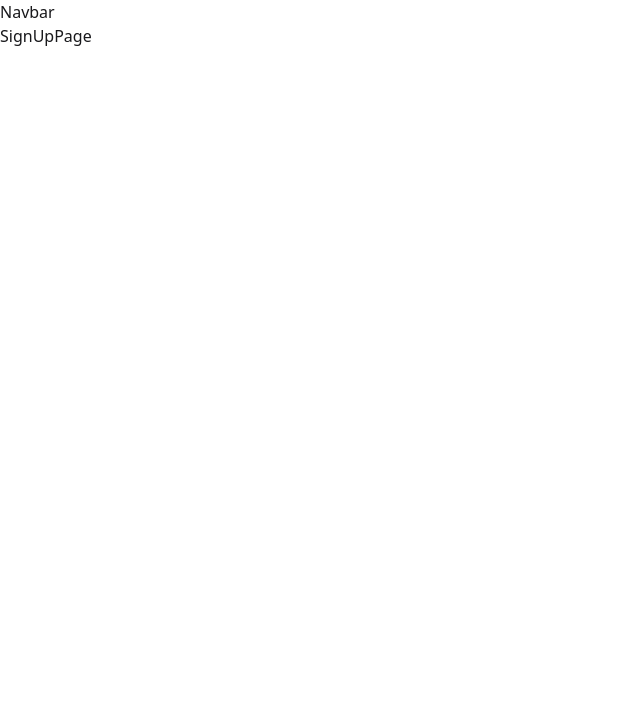
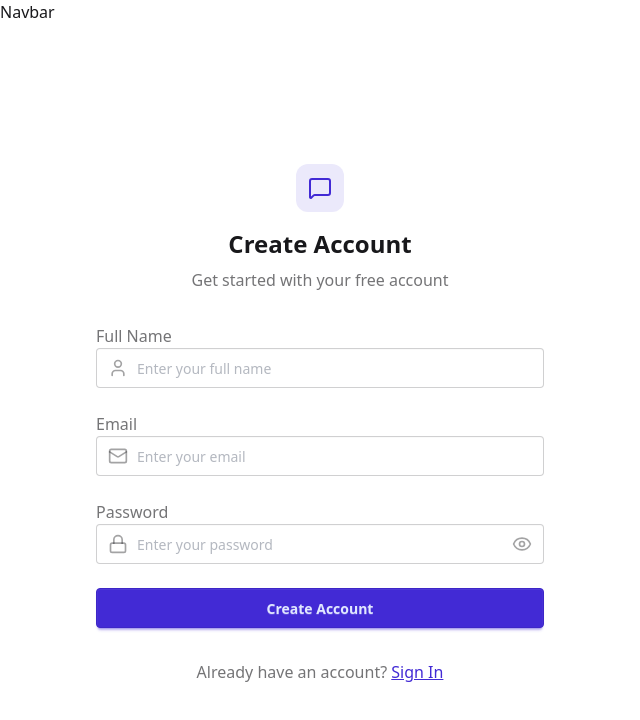
Before and after one commit to yamneg96/chatwebapp, a React app in the folder Frontend/: page /signup in a window 1280 px wide. Shown: the top 720 px of the page, without its empty margins (0-640 px from the left). Built offline with nearby package versions, Linux system fonts and the light colour scheme; no server answers; the HTML template or start-up script is replaced by a standard one.

Commit message:
Left Side of the SignUp Page done and installed lucide-react

```diff
--- a/Frontend/package.json
+++ b/Frontend/package.json
@@ -12,6 +12,7 @@
   "dependencies": {
     "@tailwindcss/vite": "^4.1.15",
     "axios": "^1.12.2",
+    "lucide-react": "^0.545.0",
     "react": "^19.1.1",
     "react-dom": "^19.1.1",
     "react-hot-toast": "^2.6.0",
--- a/Frontend/src/App.jsx
+++ b/Frontend/src/App.jsx
@@ -1,6 +1,6 @@
 import React, { useEffect } from 'react'
 import Navbar from './components/Navbar'
-import {Routes, Route} from "react-router-dom";
+import {Routes, Route, Navigate} from "react-router-dom";
 import HomePage from "./pages/HomePage"
 import SignUpPage from "./pages/SignUpPage"
 import LoginPage from "./pages/LoginPage"
@@ -8,10 +8,11 @@
 import SettingPage from "./pages/SettingPage"
 import { axiosInstance } from './lib/axios';
 import { useAuthStore } from './store/useAuthStore';
+import {Loader} from "lucide-react"
 
 const App = () => {
 
-  const {authUser, checkAuth} = useAuthStore();
+  const {authUser, checkAuth, isCheckingAuth} = useAuthStore();
 
   useEffect(() => {
     checkAuth();
@@ -19,15 +20,21 @@
 
   console.log(authUser);
 
+  if(isCheckingAuth && !authUser) return (
+    <div className='flex items-center justify-center h-screen'>
+      <Loader className="size-10 animate-spin"/>
+    </div>
+  )
+
   return (
     <div>
       <Navbar />
       <Routes>
-        <Route path="/" element={<HomePage />} />
-        <Route path="/signup" element={<SignUpPage />} />
-        <Route path="/login" element={<LoginPage />} />
+        <Route path="/" element={authUser ? <HomePage /> : <Navigate to="/login" />} />
+        <Route path="/signup" element={!authUser ? <SignUpPage /> : <Navigate to="/" />} />
+        <Route path="/login" element={!authUser ? <LoginPage /> : <Navigate to="/" />} />
         <Route path="/setting" element={<SettingPage />} />
-        <Route path="/profile" element={<ProfilePage />} />
+        <Route path="/profile" element={authUser ? <ProfilePage /> : <Navigate to="/login" />} />
       </Routes>
     </div>
   )
--- a/Frontend/src/pages/SignUpPage.jsx
+++ b/Frontend/src/pages/SignUpPage.jsx
@@ -1,8 +1,127 @@
-import React from 'react'
+import {useState} from 'react'
+import { useAuthStore } from '../store/useAuthStore';
+import { Eye, EyeOff, Loader, Lock, Mail, MessageSquare, User } from 'lucide-react';
+import { Link } from 'react-router-dom';
 
 const SignUpPage = () => {
+
+  const [showPassword, setShowPassword] = useState(false);
+  const [formData, setFormData] = useState({
+    fullName: "",
+    email: "",
+    password: "",
+  });
+
+  const {signup, isSigningUp} = useAuthStore();
+
+  const validateForm = () => {}
+  const handleSubmit = (e) => {
+    e.preventDefault();
+  }
+
   return (
-    <div>SignUpPage</div>
+    <div className='min-h-screen grid lg:grid-cols-2'>
+      {/* Left side */}
+      <div className='flex flex-col justify-center items-center p-6 sm:p-12'>
+        <div className='w-full max-w-md space-y-8'>
+          {/* Logo Box */}
+          <div className='text-center mb-8'>
+            <div className='flex flex-col items-center gap-2 group'>
+              <div className='size-12 rounded-xl bg-primary/10 flex items-center justify-center group-hover:bg-primary/20 transition-colors'>
+                <MessageSquare className='size-6 text-primary' />
+              </div>
+              <h1 className='text-2xl font-bold mt-2'>Create Account</h1>
+              <p className='text-base-content/60'>Get started with your free account</p>
+            </div>
+          </div>
+          {/* Form */}
+          <form onSubmit={handleSubmit} className='space-y-6'>
+            <div className='form-control'>
+              <label className='label'>
+                <span className='label-text font-medium'>Full Name</span>
+              </label>
+              <div className='relative'>
+                <div className='absolute z-10 inset-y-0 left-0 pl-3 flex items-center pointer-events-none'>
+                  <User className='size-5 text-base-content/40'/>
+                </div>
+                <input
+                type="text"
+                className={`input input-bordered w-full pl-10 text-gray-500`}
+                placeholder='Enter your full name'
+                value={formData.fullName}
+                onChange={(e) => setFormData({ ...formData, fullName: e.target.value})} />
+              </div>
+            </div>
+
+            <div className='form-control'>
+              <label className='label'>
+                <span className='label-text font-medium'>Email</span>
+              </label>
+              <div className='relative'>
+                <div className='absolute z-10 inset-y-0 left-0 pl-3 flex items-center pointer-events-none'>
+                  <Mail className='size-5 text-base-content/40'/>
+                </div>
+                <input
+                type="text"
+                className={`input input-bordered w-full pl-10 text-gray-500`}
+                placeholder='Enter your email'
+                value={formData.email}
+                onChange={(e) => setFormData({ ...formData, email: e.target.value})} />
+              </div>
+            </div>
+
+            <div className='form-control'>
+              <label className='label'>
+                <span className='label-text font-medium'>Password</span>
+              </label>
+              <div className='relative'>
+                <div className='absolute z-10 inset-y-0 left-0 pl-3 flex items-center pointer-events-none'>
+                  <Lock className='size-5 text-base-content/40'/>
+                </div>
+                <input
+                type={showPassword ? "text" : "password"}
+                className={`input input-bordered w-full pl-10 pr-10 text-gray-500`}
+                placeholder='Enter your password'
+                value={formData.password}
+                onChange={(e) => setFormData({ ...formData, password: e.target.value})} />
+                <div
+                onClick={(e) => setShowPassword(!showPassword)}
+                className='absolute z-10 inset-y-0 right-0 pr-3 flex items-center cursor-pointer'>
+                  {showPassword ? <EyeOff className='size-5 text-base-content/40' /> : <Eye
+                  className='size-5 text-base-content/40'/>}
+                </div>
+              </div>
+            </div>
+            <button
+            type='submit'
+            disabled={isSigningUp}
+            className='btn btn-primary w-full'>
+              {isSigningUp ? (
+                <>
+                <Loader className='size-5 animate-spin' />
+                  Loading...
+                </>
+              ): (
+                "Create Account"
+              )}
+            </button>
+          </form>
+
+          {/* If user have an account */}
+          <div className='text-center'>
+            <p className='text-base-content/60'>
+              Already have an account?{" "}
+              <Link to="/login" className="link link-primary">
+              Sign In
+              </Link>
+            </p>
+          </div>
+        </div>
+      </div>
+
+      {/* Right Side */}
+
+    </div>
   )
 }
 
--- a/Frontend/src/store/useAuthStore.js
+++ b/Frontend/src/store/useAuthStore.js
@@ -19,5 +19,9 @@
     } finally{
       set({isCheckingAuth: false});
     }
+  },
+
+  signup: async(data) => {
+
   }
 }))
```
Also changed, not shown: 1 other file (tests, documents, lock files or other folders).
